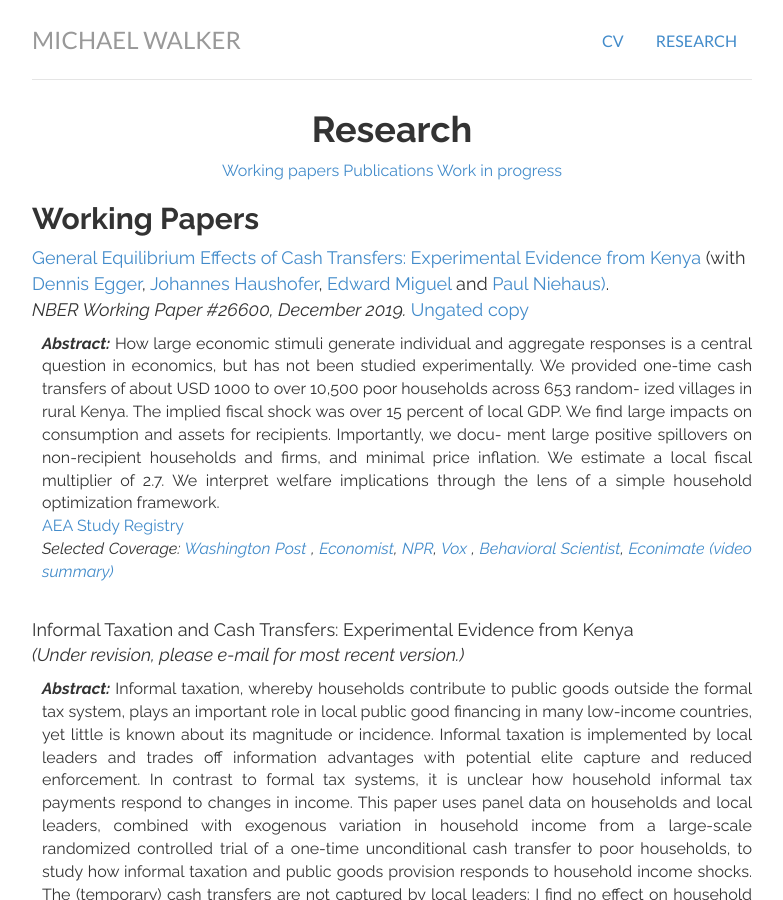
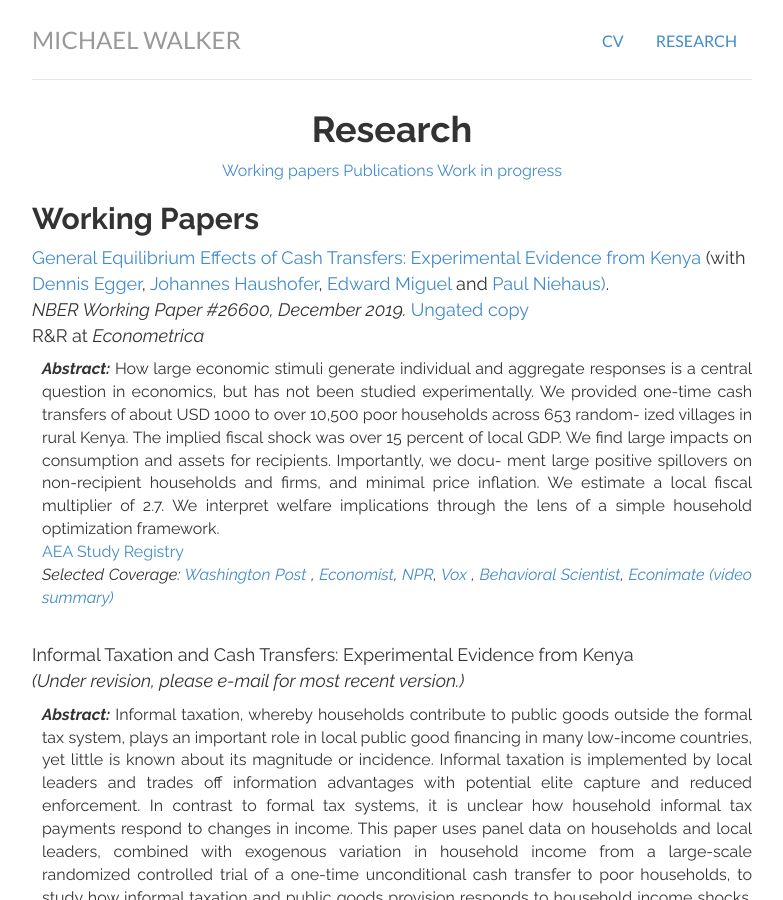
Before and after one commit to mwwalker/mwwalker.github.io, a Jekyll site: the page built from research/index.html, in a window 1280 px wide and 900 px high. Shown: the whole window, without its empty margins (248-1031 px from the left). Built offline with Jekyll 4.4.1, drawn with Linux system fonts in a browser that asks for light colours.

Commit message:
Adding R&R

```diff
--- a/research/index.html
+++ b/research/index.html
@@ -13,7 +13,9 @@ title: Research
 <p style="font-size:18px"> <a href="https://www.nber.org/papers/w26600"> General Equilibrium Effects of Cash Transfers: Experimental Evidence from Kenya </a> (with <a href="https://www.econ.berkeley.edu/grad/profiles/9452"> Dennis Egger</a>, <a href="https://www.princeton.edu/haushofer/"> Johannes Haushofer</a>,<a href="https://emiguel.econ.berkeley.edu/"> Edward Miguel</a> and <a href="https://econweb.ucsd.edu/~pniehaus/"> Paul Niehaus)</a>.
 <br>
 <em>  NBER Working Paper #26600, December 2019. </em> <a href="http://emiguel.econ.berkeley.edu/assets/miguel_research/88/GE-Paper_2019-12-18.pdf"> Ungated copy </a>
-</p>
+<br>
+  R&R at <em> Econometrica </em>
+  </p>
 
 <p class="tab" style="text-align:justify">
 <b><i> Abstract: </i></b>
```
